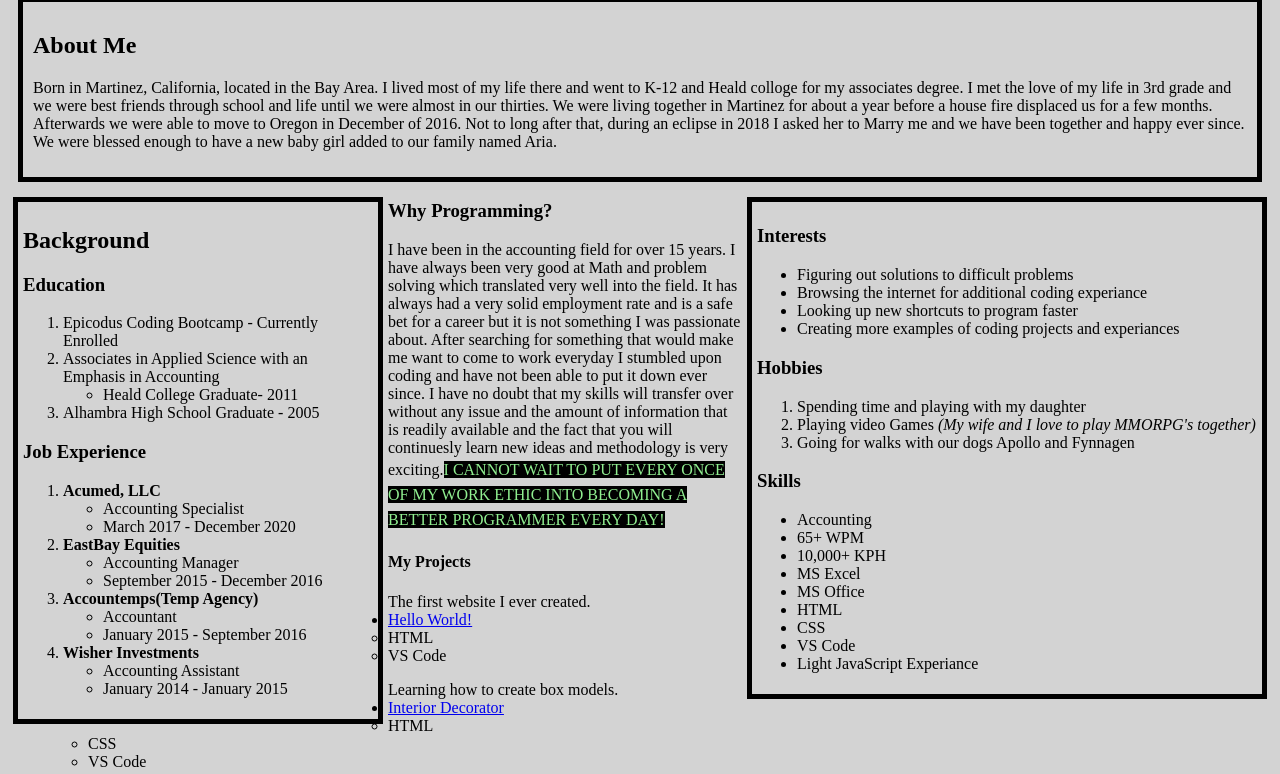
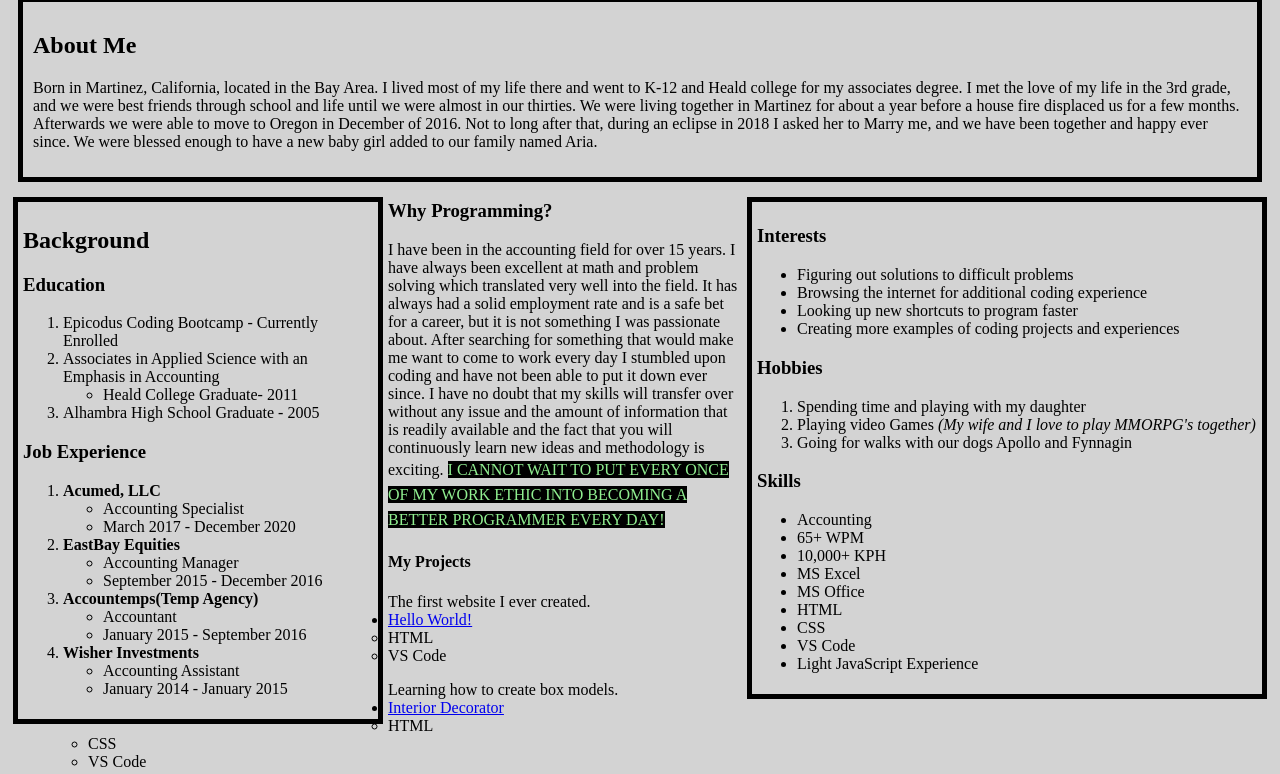
Before and after one commit to Eric81587/Portfolio-Page, a plain HTML site: page index.html in a window 1280 px wide. Shown: the part 393-1167 px from the top of the page. Drawn offline with Linux system fonts and the light colour scheme.

Commit message:
complete ReadMe file / review all code for errors

```diff
--- a/index.html
+++ b/index.html
@@ -1,6 +1,5 @@
 <!DOCTYPE html>
 <html lang="en">
-
 <head>
   <meta charset="UTF-8">
   <meta http-equiv="X-UA-Compatible" content="IE=edge">
@@ -8,36 +7,33 @@
   <link rel="stylesheet" href="css/styles.css">
   <title>Portfolio Page</title>
 </head>
-
 <body>
   <h1>Eric D. Roragen-Eggers</h1>
   <div class=picofme>
     <img src="img/Picture of Me.jpg" alt="A picture of me">
   </div>
-
   <div class="box">
     <h2>About Me</h2>
     <p>Born in Martinez, California, located in the Bay Area. I lived most of my life there and went to K-12 and Heald
-      colloge for my associates degree. I met the love of my life in 3rd grade and we were best friends through school
+      college for my associates degree. I met the love of my life in the 3rd grade, and we were best friends through school
       and life until we were almost in our thirties. We were living together in Martinez for about a year before a house
       fire displaced us for a few months. Afterwards we were able to move to Oregon in December of 2016. Not to long
-      after that, during an eclipse in 2018 I asked her to Marry me and we have been together and happy ever since. We
+      after that, during an eclipse in 2018 I asked her to Marry me, and we have been together and happy ever since. We
       were blessed enough to have a new baby girl added to our family named Aria.</p>
   </div>
-
   <div class="float">
     <h3>Interests</h3>
     <ul>
       <li>Figuring out solutions to difficult problems</li>
-      <li>Browsing the internet for additional coding experiance</li>
+      <li>Browsing the internet for additional coding experience</li>
       <li>Looking up new shortcuts to program faster</li>
-      <li>Creating more examples of coding projects and experiances</li>
+      <li>Creating more examples of coding projects and experiences</li>
     </ul>
     <h3>Hobbies</h3>
     <ol>
       <li>Spending time and playing with my daughter</li>
       <li>Playing video Games <em>(My wife and I love to play MMORPG's together)</em></li>
-      <li>Going for walks with our dogs Apollo and Fynnagen</li>
+      <li>Going for walks with our dogs Apollo and Fynnagin</li>
     </ol>
     <h3>Skills</h3>
     <ul>
@@ -49,10 +45,9 @@
       <li>HTML</li>
       <li>CSS</li>
       <li>VS Code</li>
-      <li>Light JavaScript Experiance</li>
+      <li>Light JavaScript Experience</li>
     </ul>
   </div>
-
   <div class="floattwo">
     <h2>Background</h2>
     <h3>Education</h3>
@@ -88,16 +83,14 @@
       </ul>
     </ol>
   </div>
-
   <h3>Why Programming?</h3>
-  <p>I have been in the accounting field for over 15 years. I have always been very good at Math and problem solving
-    which translated very well into the field. It has always had a very solid employment rate and is a safe bet for a
-    career but it is not something I was passionate about. After searching for something that would make me want to come
-    to work everyday I stumbled upon coding and have not been able to put it down ever since. I have no doubt that my
+  <p>I have been in the accounting field for over 15 years. I have always been excellent at math and problem solving
+    which translated very well into the field. It has always had a solid employment rate and is a safe bet for a
+    career, but it is not something I was passionate about. After searching for something that would make me want to come
+    to work every day I stumbled upon coding and have not been able to put it down ever since. I have no doubt that my
     skills will transfer over without any issue and the amount of information that is readily available and the fact
-    that you will continuesly learn new ideas and methodology is very exciting.<span>I CANNOT WAIT TO PUT EVERY ONCE OF
+    that you will continuously learn new ideas and methodology is exciting. <span>I CANNOT WAIT TO PUT EVERY ONCE OF
       MY WORK ETHIC INTO BECOMING A BETTER PROGRAMMER EVERY DAY!</span></p>
-
   <h4>My Projects</h4>
   <ul>
     <p class="projects">The first website I ever created.
@@ -140,5 +133,4 @@
       </ul>
     </p>
   </ul>
-
 </body>
```
Also changed, not shown: css/styles.css (line endings or trailing spaces), 1 other file.
